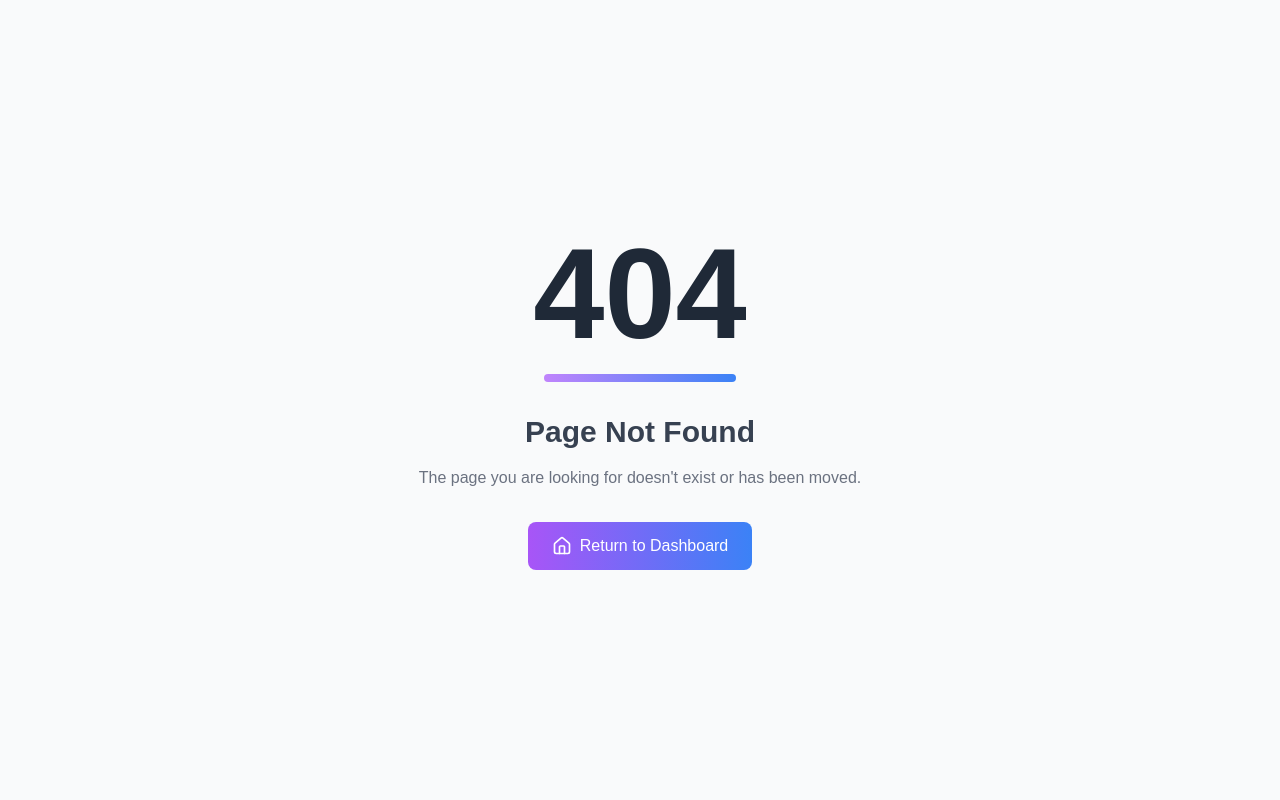
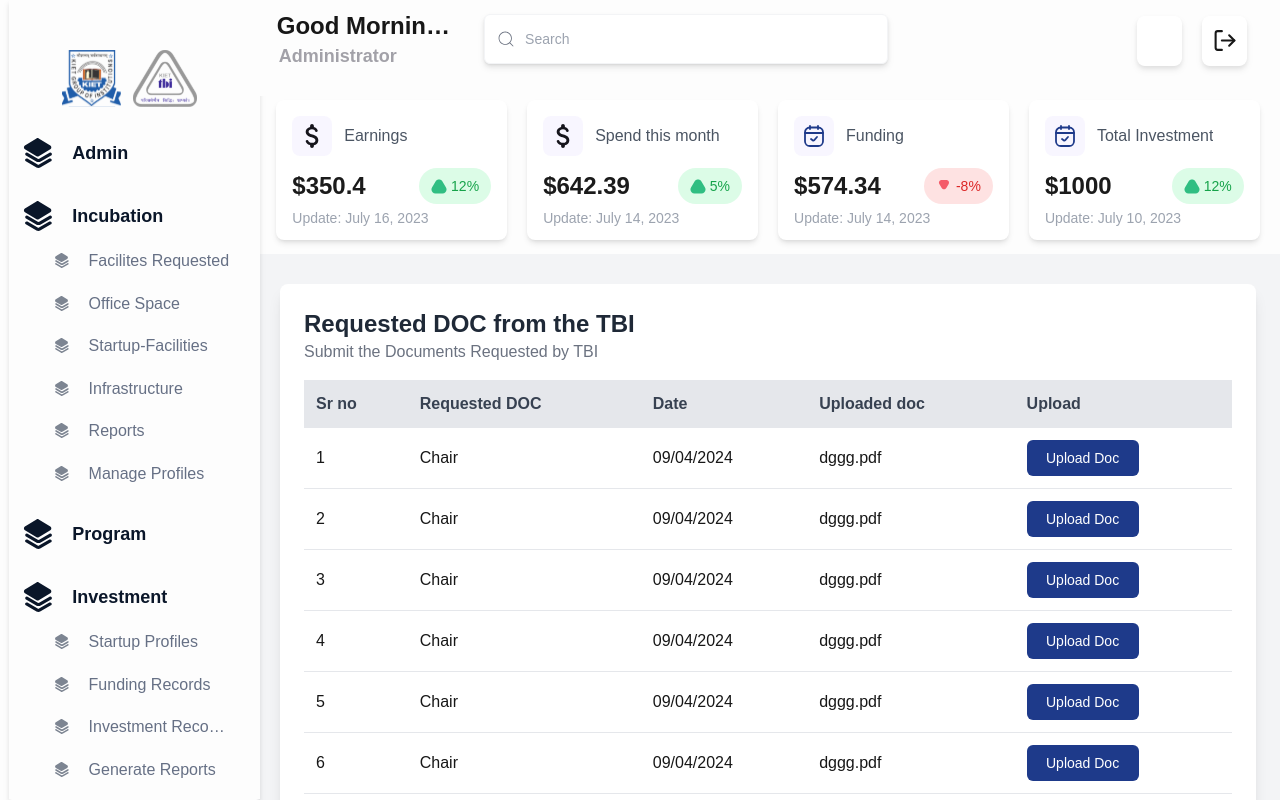
Before and after one commit to adityatyagi-av/Startup-Protal-tbi, a Next.js app: page /Founder/RequestDoc in a window 1280 px wide. Before the commit this address had no page. Shown: the top 800 px of the page. Built offline with nearby package versions, Linux system fonts and the light colour scheme.

Commit message:
updating ui with extra functionalities

```diff
--- /dev/null
+++ b/src/app/Founder/RequestDoc/page.jsx
@@ -0,0 +1,48 @@
+"use client";
+import { useState } from "react";
+
+export default function DocumentRequest() {
+  const documents = Array(10).fill({
+    name: "Chair",
+    date: "09/04/2024",
+    uploaded: "dggg.pdf",
+  });
+
+  return (
+    <div className="flex items-center justify-center w-full h-full p-6 bg-gray-100">
+      <div className="w-[85vw] h-[80vh] bg-white shadow-lg rounded-lg p-6">
+        <h1 className="text-2xl font-semibold text-gray-800">Requested DOC from the TBI</h1>
+        <p className="mb-4 text-gray-500 text-md">Submit the Documents Requested by TBI</p>
+
+        <div className="w-full overflow-auto max-h-[70%]">
+          <table className="w-full text-left border-collapse">
+            <thead className="text-gray-700 bg-gray-200">
+              <tr>
+                <th className="p-3">Sr no</th>
+                <th className="p-3">Requested DOC</th>
+                <th className="p-3">Date</th>
+                <th className="p-3">Uploaded doc</th>
+                <th className="p-3">Upload</th>
+              </tr>
+            </thead>
+            <tbody>
+              {documents.map((doc, index) => (
+                <tr key={index} className="border-b">
+                  <td className="p-3">{index + 1}</td>
+                  <td className="p-3">{doc.name}</td>
+                  <td className="p-3">{doc.date}</td>
+                  <td className="p-3">{doc.uploaded}</td>
+                  <td className="p-3">
+                    <button className="py-2 text-sm text-white bg-blue-900 rounded-md w-28 hover:bg-blue-800">
+                      Upload Doc
+                    </button>
+                  </td>
+                </tr>
+              ))}
+            </tbody>
+          </table>
+        </div>
+      </div>
+    </div>
+  );
+}
--- /dev/null
+++ b/src/app/Founder/RequestFacilities/page.jsx
@@ -0,0 +1,35 @@
+"use client";
+
+const facilities = Array(9).fill({
+  name: "Chair",
+  available: 120,
+  assigned: 20,
+  total: 230,
+});
+
+export default function FacilitiesRequest() {
+  return (
+    <div className="w-full min-h-screen p-8 mx-auto max-w-7xl bg-gray-50">
+      <h1 className="mb-6 text-2xl font-semibold text-gray-800">Request Facilities</h1>
+
+      <div className="grid grid-cols-1 gap-6 sm:grid-cols-2 md:grid-cols-3">
+        {facilities.map((facility, index) => (
+          <div key={index} className="p-5 bg-white border rounded-lg shadow-md">
+            <p className="text-sm text-gray-500">Facilities name</p>
+            <h2 className="text-xl font-semibold text-gray-800">{facility.name}</h2>
+
+            <div className="flex justify-between pt-3 mt-3 text-sm text-gray-600 border-t">
+              <p>Available item: <span className="font-semibold">{facility.available}</span></p>
+              <p>Assigned item: <span className="font-semibold">{facility.assigned}</span></p>
+              <p>Total item: <span className="font-semibold">{facility.total}</span></p>
+            </div>
+
+            <button className="w-full py-2 mt-4 text-white transition bg-blue-900 rounded-lg hover:bg-blue-800">
+              Request
+            </button>
+          </div>
+        ))}
+      </div>
+    </div>
+  );
+}
--- /dev/null
+++ b/src/app/Founder/RequestFunding/page.jsx
@@ -0,0 +1,57 @@
+"use client";
+import { useState } from "react";
+
+export default function FundingRequest() {
+  const [amount, setAmount] = useState("");
+  const [reason, setReason] = useState("");
+
+  const handleSubmit = (e) => {
+    e.preventDefault();
+    console.log("Funding Request Submitted:", { amount, reason });
+  };
+
+  return (
+    <div className="flex items-center justify-center w-full h-screen bg-gray-100">
+      <div className="w-full max-w-3xl p-10 bg-white rounded-lg shadow-lg">
+        <h1 className="mb-2 text-3xl font-semibold text-gray-800">Request Funding</h1>
+        <p className="mb-6 text-gray-500">Request funding for your company</p>
+
+        <form onSubmit={handleSubmit}>
+          <div className="mb-6">
+            <label className="block mb-2 font-medium text-gray-700">
+              Enter the amount and reason for the required funding
+            </label>
+            <input
+              type="text"
+              className="w-full p-4 text-lg border border-gray-300 rounded-lg focus:outline-none focus:ring-2 focus:ring-blue-600"
+              placeholder="Enter amount"
+              value={amount}
+              onChange={(e) => setAmount(e.target.value)}
+              required
+            />
+          </div>
+
+          <div className="mb-6">
+            <label className="block mb-2 font-medium text-gray-700">
+              State the reason for funding
+            </label>
+            <textarea
+              className="w-full p-4 text-lg border border-gray-300 rounded-lg h-28 focus:outline-none focus:ring-2 focus:ring-blue-600"
+              placeholder="Explain the reason"
+              value={reason}
+              onChange={(e) => setReason(e.target.value)}
+              required
+            ></textarea>
+          </div>
+
+          <button
+            type="submit"
+            className="w-full py-4 text-lg font-medium text-white transition bg-blue-900 rounded-lg hover:bg-blue-800"
+          >
+            Send Request
+          </button>
+        </form>
+      </div>
+    </div>
+  );
+}
--- a/src/app/Founder/dashboard/page.jsx
+++ b/src/app/Founder/dashboard/page.jsx
@@ -3,7 +3,7 @@ import { StatsBar } from '@/components/Statsbar';
 import { useSelector } from 'react-redux';
 import Spinner from '@/components/component/spinner';
 import { useDispatch } from 'react-redux';
-
+import Requestcards from '@/components/component/dashboardcards'
 import { useEffect, useState } from 'react';
 
 export default function Home() {
@@ -46,8 +46,8 @@ export default function Home() {
 
   return (
     <>
-
-      <div className="flex flex-col w-full h-full">
+     <Requestcards/>
+      {/* <div className="flex flex-col w-full h-full">
         <div className="mb-[10px] flex h-[40px] w-full flex-row justify-start px-[2%] font-semibold">
           <button
             onClick={() => {
@@ -80,7 +80,9 @@ export default function Home() {
 
         <div className="h-[900px] w-full"></div>
         <div className="h-[900px] w-full"></div>
-      </div>
+      </div> */}
+
+
     </>
   );
 }
--- a/src/app/Founder/layout.jsx
+++ b/src/app/Founder/layout.jsx
@@ -28,7 +28,7 @@ export default function Layout({ children }) {
             <StatsBar />
 
           </div>
-          <Requestcards/>
+
           {children}
         </div>
       </div>
--- a/src/components/component/dashboardcards.jsx
+++ b/src/components/component/dashboardcards.jsx
@@ -12,21 +12,19 @@ const requestCards = [
 
 export default function RequestCards() {
   return (
-    <div className="flex flex-wrap justify-center gap-6 p-6">
+    <div className="grid w-full grid-cols-1 gap-6 px-10 py-8 mx-auto sm:grid-cols-2 md:grid-cols-3 max-w-7xl">
       {requestCards.map((card, index) => (
         <div
           key={index}
-          className="flex flex-col justify-between h-40 p-6 transition-shadow duration-300 bg-white shadow-lg rounded-2xl w-72 hover:shadow-xl"
+          className="relative flex flex-col justify-between h-48 p-6 transition-shadow duration-300 bg-white shadow-md rounded-2xl hover:shadow-xl"
         >
           <div>
-            <h2 className="text-xl font-semibold text-blue-900">{card.title}</h2>
-            <p className="mt-2 text-sm text-gray-500">{card.description}</p>
+            <h2 className="text-2xl font-semibold text-blue-900">{card.title}</h2>
+            <p className="mt-2 text-base text-gray-500">{card.description}</p>
           </div>
-          <div className="self-end">
-            <button className="p-3 transition bg-gray-100 rounded-full shadow-md hover:bg-gray-200">
-              <FaArrowRight className="text-blue-900" />
-            </button>
-          </div>
+          <button className="absolute p-4 transition bg-gray-100 rounded-full shadow-md bottom-6 right-6 hover:bg-gray-200">
+            <FaArrowRight className="text-lg text-blue-900" />
+          </button>
         </div>
       ))}
     </div>
```
